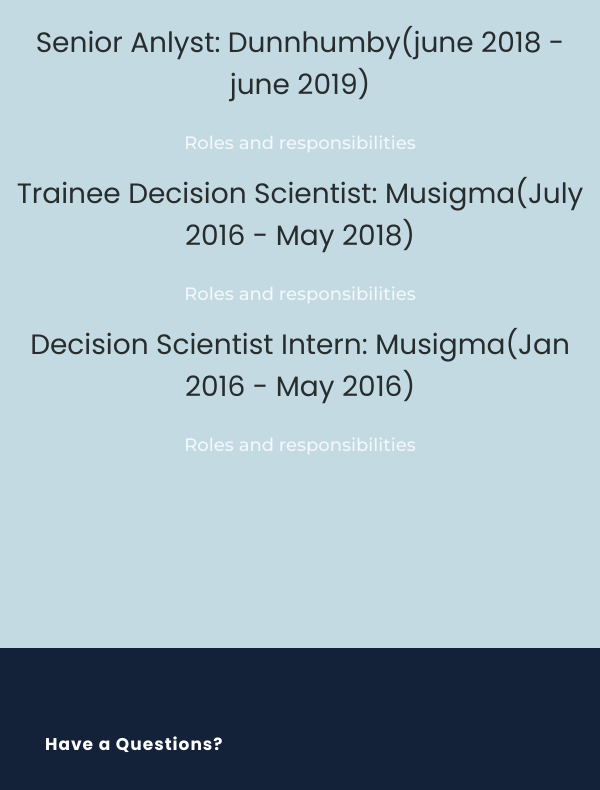
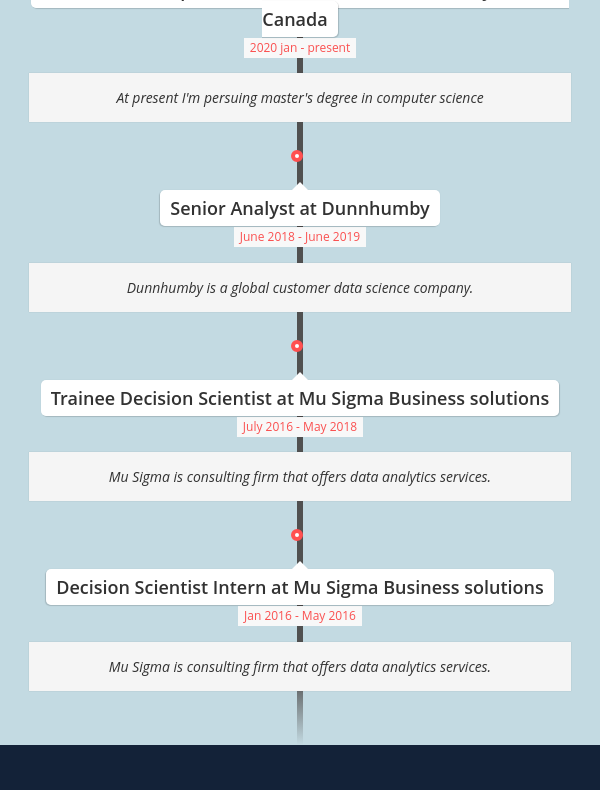
Before and after one commit to HarikrishnanNarayanan/HarikrishnanNarayanan.github.io, a plain HTML site: page travel.html in a window 600 px wide. Shown: the part 152-942 px from the top of the page. Drawn offline with Linux system fonts and the light colour scheme; some packages are replaced by stand-ins of ours; no server answers; files whose address does not match are found by name.

Commit message:
8th work experience Changes

```diff
--- /dev/null
+++ b/stylesheet.css
@@ -0,0 +1,287 @@
+body {
+  margin: 0;
+  padding: 0;
+  background: rgb(230,230,230);
+
+  color: rgb(50,50,50);
+  font-family: 'Open Sans', sans-serif;
+  font-size: 112.5%;
+  line-height: 1.6em;
+}
+
+/* ================ The Timeline ================ */
+
+.timeline {
+  position: relative;
+  width: 660px;
+  margin: 0 auto;
+  margin-top: 20px;
+  padding: 1em 0;
+  list-style-type: none;
+}
+
+.timeline:before {
+  position: absolute;
+  left: 50%;
+  top: 0;
+  content: ' ';
+  display: block;
+  width: 6px;
+  height: 100%;
+  margin-left: -3px;
+  background: rgb(80,80,80);
+  background: -moz-linear-gradient(top, rgba(80,80,80,0) 0%, rgb(80,80,80) 8%, rgb(80,80,80) 92%, rgba(80,80,80,0) 100%);
+  background: -webkit-gradient(linear, left top, left bottom, color-stop(0%,rgba(30,87,153,1)), color-stop(100%,rgba(125,185,232,1)));
+  background: -webkit-linear-gradient(top, rgba(80,80,80,0) 0%, rgb(80,80,80) 8%, rgb(80,80,80) 92%, rgba(80,80,80,0) 100%);
+  background: -o-linear-gradient(top, rgba(80,80,80,0) 0%, rgb(80,80,80) 8%, rgb(80,80,80) 92%, rgba(80,80,80,0) 100%);
+  background: -ms-linear-gradient(top, rgba(80,80,80,0) 0%, rgb(80,80,80) 8%, rgb(80,80,80) 92%, rgba(80,80,80,0) 100%);
+  background: linear-gradient(to bottom, rgba(80,80,80,0) 0%, rgb(80,80,80) 8%, rgb(80,80,80) 92%, rgba(80,80,80,0) 100%);
+
+  z-index: 5;
+}
+
+.timeline li {
+  padding: 1em 0;
+}
+
+.timeline li:after {
+  content: "";
+  display: block;
+  height: 0;
+  clear: both;
+  visibility: hidden;
+}
+
+.direction-l {
+  position: relative;
+  width: 300px;
+  float: left;
+  text-align: right;
+}
+
+.direction-r {
+  position: relative;
+  width: 300px;
+  float: right;
+}
+
+.flag-wrapper {
+  position: relative;
+  display: inline-block;
+
+  text-align: center;
+}
+
+.flag {
+  position: relative;
+  display: inline;
+  background: rgb(248,248,248);
+  padding: 6px 10px;
+  border-radius: 5px;
+
+  font-weight: 600;
+  text-align: left;
+}
+
+.direction-l .flag {
+  -webkit-box-shadow: -1px 1px 1px rgba(0,0,0,0.15), 0 0 1px rgba(0,0,0,0.15);
+  -moz-box-shadow: -1px 1px 1px rgba(0,0,0,0.15), 0 0 1px rgba(0,0,0,0.15);
+  box-shadow: -1px 1px 1px rgba(0,0,0,0.15), 0 0 1px rgba(0,0,0,0.15);
+}
+
+.direction-r .flag {
+  -webkit-box-shadow: 1px 1px 1px rgba(0,0,0,0.15), 0 0 1px rgba(0,0,0,0.15);
+  -moz-box-shadow: 1px 1px 1px rgba(0,0,0,0.15), 0 0 1px rgba(0,0,0,0.15);
+  box-shadow: 1px 1px 1px rgba(0,0,0,0.15), 0 0 1px rgba(0,0,0,0.15);
+}
+
+.direction-l .flag:before,
+.direction-r .flag:before {
+  position: absolute;
+  top: 50%;
+  right: -40px;
+  content: ' ';
+  display: block;
+  width: 12px;
+  height: 12px;
+  margin-top: -10px;
+  background: #fff;
+  border-radius: 10px;
+  border: 4px solid rgb(255,80,80);
+  z-index: 10;
+}
+
+.direction-r .flag:before {
+  left: -40px;
+}
+
+.direction-l .flag:after {
+  content: "";
+  position: absolute;
+  left: 100%;
+  top: 50%;
+  height: 0;
+  width: 0;
+  margin-top: -8px;
+  border: solid transparent;
+  border-left-color: rgb(248,248,248);
+  border-width: 8px;
+  pointer-events: none;
+}
+
+.direction-r .flag:after {
+  content: "";
+  position: absolute;
+  right: 100%;
+  top: 50%;
+  height: 0;
+  width: 0;
+  margin-top: -8px;
+  border: solid transparent;
+  border-right-color: rgb(248,248,248);
+  border-width: 8px;
+  pointer-events: none;
+}
+
+.time-wrapper {
+  display: inline;
+
+  line-height: 1em;
+  font-size: 0.66666em;
+  color: rgb(250,80,80);
+  vertical-align: middle;
+}
+
+.direction-l .time-wrapper {
+  float: left;
+}
+
+.direction-r .time-wrapper {
+  float: right;
+}
+
+.time {
+  display: inline-block;
+  padding: 4px 6px;
+  background: rgb(248,248,248);
+}
+
+.desc {
+  margin: 1em 0.75em 0 0;
+
+  font-size: 0.77777em;
+  font-style: italic;
+  line-height: 1.5em;
+}
+
+.direction-r .desc {
+  margin: 1em 0 0 0.75em;
+}
+
+/* ================ Timeline Media Queries ================ */
+
+@media screen and (max-width: 660px) {
+
+.timeline {
+ 	width: 100%;
+	padding: 4em 0 1em 0;
+}
+
+.timeline li {
+	padding: 2em 0;
+}
+
+.direction-l,
+.direction-r {
+	float: none;
+	width: 100%;
+
+	text-align: center;
+}
+
+.flag-wrapper {
+	text-align: center;
+}
+
+.flag {
+	background: rgb(255,255,255);
+	z-index: 15;
+}
+
+.direction-l .flag:before,
+.direction-r .flag:before {
+  position: absolute;
+  top: -30px;
+	left: 50%;
+	content: ' ';
+	display: block;
+	width: 12px;
+	height: 12px;
+	margin-left: -9px;
+	background: #fff;
+	border-radius: 10px;
+	border: 4px solid rgb(255,80,80);
+	z-index: 10;
+}
+
+.direction-l .flag:after,
+.direction-r .flag:after {
+	content: "";
+	position: absolute;
+	left: 50%;
+	top: -8px;
+	height: 0;
+	width: 0;
+	margin-left: -8px;
+	border: solid transparent;
+	border-bottom-color: rgb(255,255,255);
+	border-width: 8px;
+	pointer-events: none;
+}
+
+.time-wrapper {
+	display: block;
+	position: relative;
+	margin: 4px 0 0 0;
+	z-index: 14;
+}
+
+.direction-l .time-wrapper {
+	float: none;
+}
+
+.direction-r .time-wrapper {
+	float: none;
+}
+
+.desc {
+	position: relative;
+	margin: 1em 0 0 0;
+	padding: 1em;
+	background: rgb(245,245,245);
+	-webkit-box-shadow: 0 0 1px rgba(0,0,0,0.20);
+	-moz-box-shadow: 0 0 1px rgba(0,0,0,0.20);
+	box-shadow: 0 0 1px rgba(0,0,0,0.20);
+
+  z-index: 15;
+}
+
+.direction-l .desc,
+.direction-r .desc {
+	position: relative;
+	margin: 1em 1em 0 1em;
+	padding: 1em;
+
+  z-index: 15;
+}
+
+}
+
+@media screen and (min-width: 400px ?? max-width: 660px) {
+
+.direction-l .desc,
+.direction-r .desc {
+	margin: 1em 4em 0 4em;
+}
+
+}
--- a/travel.html
+++ b/travel.html
@@ -26,6 +26,7 @@
     <link rel="stylesheet" href="css/flaticon.css">
     <link rel="stylesheet" href="css/icomoon.css">
     <link rel="stylesheet" href="css/style.css">
+    <link href='stylesheet.css' rel='stylesheet' type='text/css'>
   </head>
   <body>
 
@@ -56,22 +57,65 @@
 			</div>
 		</aside> <!-- END COLORLIB-ASIDE -->
 		<div id="colorlib-main">
-			<section class="home-slider js-fullheight owl-carousel">
-	      <div class="slider-item js-fullheight" style="background-image:url(images/bg_2.jpg);">
+			<section>
+	      <div  style="background-image:url(images/bg_2.jpg);">
 	      	<div class="overlay"></div>
 	        <div class="container-fluid">
-	          <div class="row no-gutters slider-text slider-text-2 js-fullheight align-items-center justify-content-center" data-scrollax-parent="true">
-	          <div class="col-md-10 text-center ftco-animate" data-scrollax=" properties: { translateY: '70%' }">
-	            <h3 class="mb-4" data-scrollax="properties: { translateY: '30%', opacity: 1.6 }">Senior Anlyst: Dunnhumby(june 2018 - june 2019)</h1>
-	            <p data-scrollax="properties: { translateY: '30%', opacity: 1.6 }">Roles and responsibilities</p>
-              <h3 class="mb-4" data-scrollax="properties: { translateY: '30%', opacity: 1.6 }">Trainee Decision Scientist: Musigma(July 2016 - May 2018)</h1>
-	            <p data-scrollax="properties: { translateY: '30%', opacity: 1.6 }">Roles and responsibilities</p>
-              <h3 class="mb-4" data-scrollax="properties: { translateY: '30%', opacity: 1.6 }">Decision Scientist Intern: Musigma(Jan 2016 - May 2016)</h1>
-	            <p data-scrollax="properties: { translateY: '30%', opacity: 1.6 }">Roles and responsibilities</p>
-	          </div>
-	        </div>
+
+	         <!-- <div class="col-md-10 text-center ftco-animate" data-scrollax=" properties: { translateY: '70%' }">-->
+
+              <ul class="timeline">
+
+                <!-- Item 1 -->
+                <li>
+                  <div class="direction-r">
+                    <div class="flag-wrapper">
+                      <span class="flag">Master's in Computer Science at Carleton University, Ottawa, Canada</span>
+                      <span class="time-wrapper"><span class="time">2020 jan - present</span></span>
+                    </div>
+                    <div class="desc">At present I'm persuing master's degree in computer science</div>
+                  </div>
+                </li>
+
+                <!-- Item 2 -->
+                <li>
+                  <div class="direction-l">
+                    <div class="flag-wrapper">
+                      <span class="flag">Senior Analyst at Dunnhumby</span>
+                      <span class="time-wrapper"><span class="time">June 2018 - June 2019</span></span>
+                    </div>
+                    <div class="desc">Dunnhumby is a global customer data science company. </div>
+                  </div>
+                </li>
+
+                <!-- Item 3 -->
+                <li>
+                  <div class="direction-r">
+                    <div class="flag-wrapper">
+                      <span class="flag">Trainee Decision Scientist at Mu Sigma Business solutions</span>
+                      <span class="time-wrapper"><span class="time">July 2016 - May 2018</span></span>
+                    </div>
+                    <div class="desc">Mu Sigma is consulting firm that offers data analytics services.</div>
+                  </div>
+                </li>
+
+                <li>
+                  <div class="direction-l">
+                    <div class="flag-wrapper">
+                      <span class="flag">Decision Scientist Intern at Mu Sigma Business solutions</span>
+                      <span class="time-wrapper"><span class="time">Jan 2016 - May 2016</span></span>
+                    </div>
+                    <div class="desc">Mu Sigma is consulting firm that offers data analytics services.</div>
+                  </div>
+                </li>
+
+              </ul>
+
+
+	        <!--</div>-->
 	        </div>
 	      </div>
+
 
 	    <!--  <div class="slider-item js-fullheight" style="background-image:url(images/bg_3.jpg);">
 	      	<div class="overlay"></div>
```
Also changed, not shown: photography.html (+2 -2 lines), timeline_temp.html (added, +95 -0 lines), timeline_testing.html (added, +46 -0 lines).
